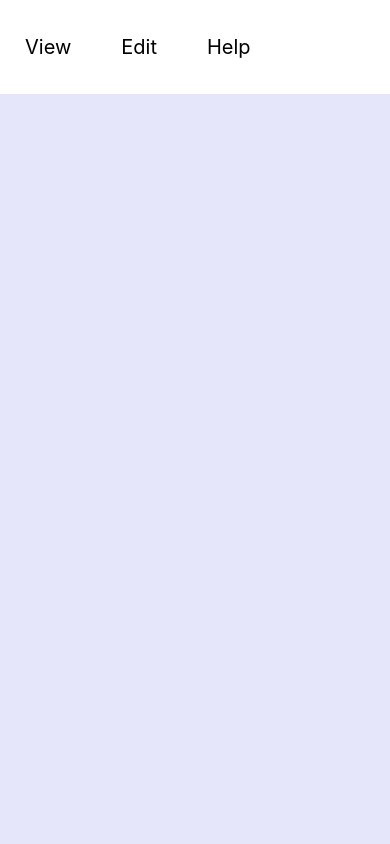
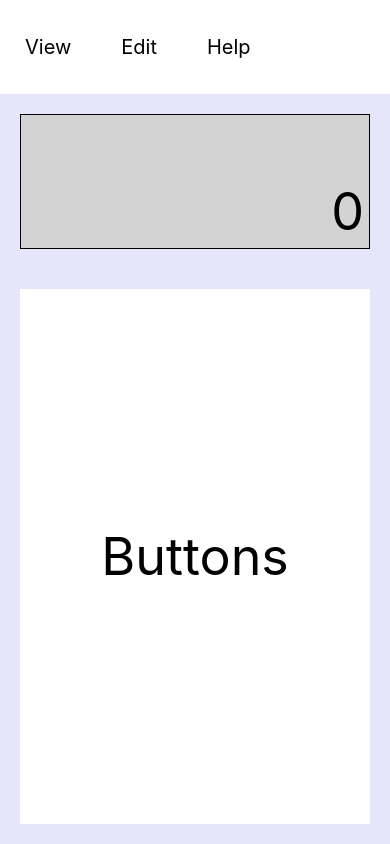
Before and after one commit to MoKhajavi75/TopFan, a React Native app: screen / in a window 390 px wide. Built offline with nearby package versions, Linux system fonts and the light colour scheme.

Commit message:
Add more sections

```diff
--- a/App.js
+++ b/App.js
@@ -3,6 +3,8 @@ import { View, Text, TouchableOpacity } from 'react-native';
 
 class App extends Component {
   render() {
+    const buttons = ['View', 'Edit', 'Help'];
+
     return (
       <View
         style={{
@@ -23,63 +25,69 @@ class App extends Component {
             backgroundColor: 'white'
           }}
         >
+          {buttons.map(item => {
+            return (
               <TouchableOpacity
+                key={item}
                 style={{
                   justifyContent: 'center',
                   alignItems: 'center',
                   alignSelf: 'stretch'
                 }}
                 onPress={() => {
-              alert('View');
+                  alert(item);
                 }}
               >
                 <Text
                   style={{ marginHorizontal: 25, fontSize: 20, color: 'black' }}
                 >
-              View
+                  {item}
                 </Text>
               </TouchableOpacity>
+            );
+          })}
+        </View>
 
-          <TouchableOpacity
+        {/* Bottom section */}
+        <View
           style={{
+            flex: 8,
+            flexDirection: 'column',
             justifyContent: 'center',
             alignItems: 'center',
-              alignSelf: 'stretch'
+            alignSelf: 'stretch',
+            backgroundColor: '#E6E6FA'
           }}
         >
-            <Text
-              style={{ marginHorizontal: 25, fontSize: 20, color: 'black' }}
-            >
-              Edit
-            </Text>
-          </TouchableOpacity>
-
-          <TouchableOpacity
+          {/* Output */}
+          <View
             style={{
-              justifyContent: 'center',
-              alignItems: 'center',
-              alignSelf: 'stretch'
+              flex: 2,
+              justifyContent: 'flex-end',
+              alignItems: 'flex-end',
+              alignSelf: 'stretch',
+              backgroundColor: '#D3D3D3',
+              margin: 20,
+              borderWidth: 1
             }}
           >
-            <Text
-              style={{ marginHorizontal: 25, fontSize: 20, color: 'black' }}
-            >
-              Help
-            </Text>
-          </TouchableOpacity>
+            <Text style={{ fontSize: 52, margin: 5 }}>0</Text>
           </View>
 
           {/* Buttons */}
           <View
             style={{
               flex: 8,
-            flexDirection: 'row',
               justifyContent: 'center',
               alignItems: 'center',
               alignSelf: 'stretch',
-            backgroundColor: '#E6E6FA'
+              backgroundColor: 'white',
+              margin: 20
             }}
-        />
+          >
+            <Text style={{ fontSize: 52 }}>Buttons</Text>
+          </View>
+        </View>
       </View>
     );
   }
```
Lines whose indentation alone changed are shown as unchanged.
